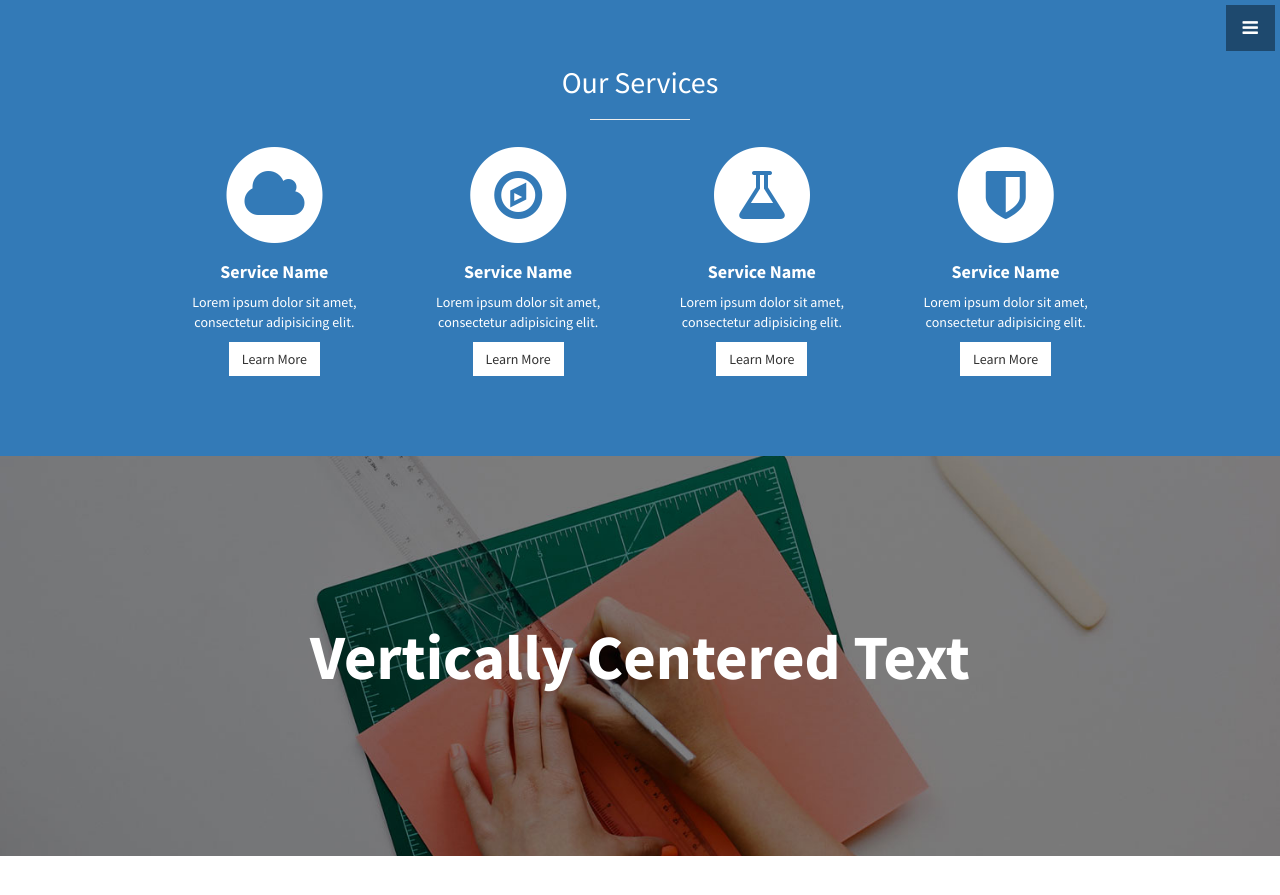
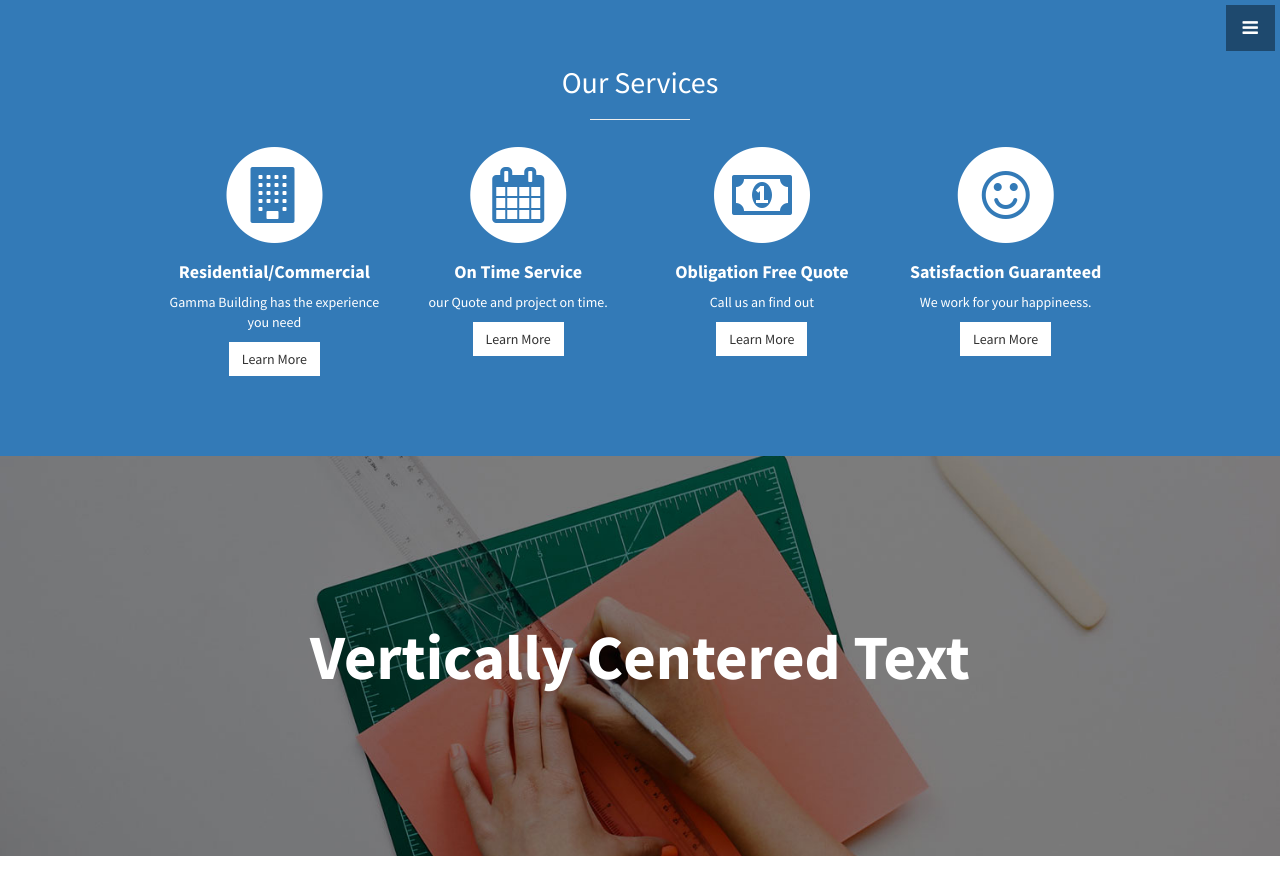
Before and after one commit to philals/GammaBuilding, a Jekyll site: the page built from index.html, in a window 1280 px wide and 900 px high, scrolled down 1116 px. Shown: the top 895 px of the window. Built offline with Jekyll 4.4.1, drawn with Linux system fonts in a browser that asks for light colours.

Commit message:
Copy services from Landing Page

```diff
--- a/_includes/services.html
+++ b/_includes/services.html
@@ -10,12 +10,12 @@
             <div class="service-item">
               <span class="fa-stack fa-4x">
               <i class="fa fa-circle fa-stack-2x"></i>
-              <i class="fa fa-cloud fa-stack-1x text-primary"></i>
+              <i class="fa fa-building fa-stack-1x text-primary"></i>
             </span>
               <h4>
-                <strong>Service Name</strong>
+                <strong>Residential/Commercial</strong>
               </h4>
-              <p>Lorem ipsum dolor sit amet, consectetur adipisicing elit.</p>
+              <p>Gamma Building has the experience you need</p>
               <a href="#" class="btn btn-light">Learn More</a>
             </div>
           </div>
@@ -23,12 +23,12 @@
             <div class="service-item">
               <span class="fa-stack fa-4x">
               <i class="fa fa-circle fa-stack-2x"></i>
-              <i class="fa fa-compass fa-stack-1x text-primary"></i>
+              <i class="fa fa-calendar fa-stack-1x text-primary"></i>
             </span>
               <h4>
-                <strong>Service Name</strong>
+                <strong>On Time Service</strong>
               </h4>
-              <p>Lorem ipsum dolor sit amet, consectetur adipisicing elit.</p>
+              <p>our Quote and project on time.</p>
               <a href="#" class="btn btn-light">Learn More</a>
             </div>
           </div>
@@ -36,12 +36,12 @@
             <div class="service-item">
               <span class="fa-stack fa-4x">
               <i class="fa fa-circle fa-stack-2x"></i>
-              <i class="fa fa-flask fa-stack-1x text-primary"></i>
+              <i class="fa fa-money fa-stack-1x text-primary"></i>
             </span>
               <h4>
-                <strong>Service Name</strong>
+                <strong>Obligation Free Quote</strong>
               </h4>
-              <p>Lorem ipsum dolor sit amet, consectetur adipisicing elit.</p>
+              <p>Call us an find out</p>
               <a href="#" class="btn btn-light">Learn More</a>
             </div>
           </div>
@@ -49,12 +49,12 @@
             <div class="service-item">
               <span class="fa-stack fa-4x">
               <i class="fa fa-circle fa-stack-2x"></i>
-              <i class="fa fa-shield fa-stack-1x text-primary"></i>
+              <i class="fa fa-smile-o fa-stack-1x text-primary"></i>
             </span>
               <h4>
-                <strong>Service Name</strong>
+                <strong>Satisfaction Guaranteed</strong>
               </h4>
-              <p>Lorem ipsum dolor sit amet, consectetur adipisicing elit.</p>
+              <p>We work for your happineess.</p>
               <a href="#" class="btn btn-light">Learn More</a>
             </div>
           </div>
```
